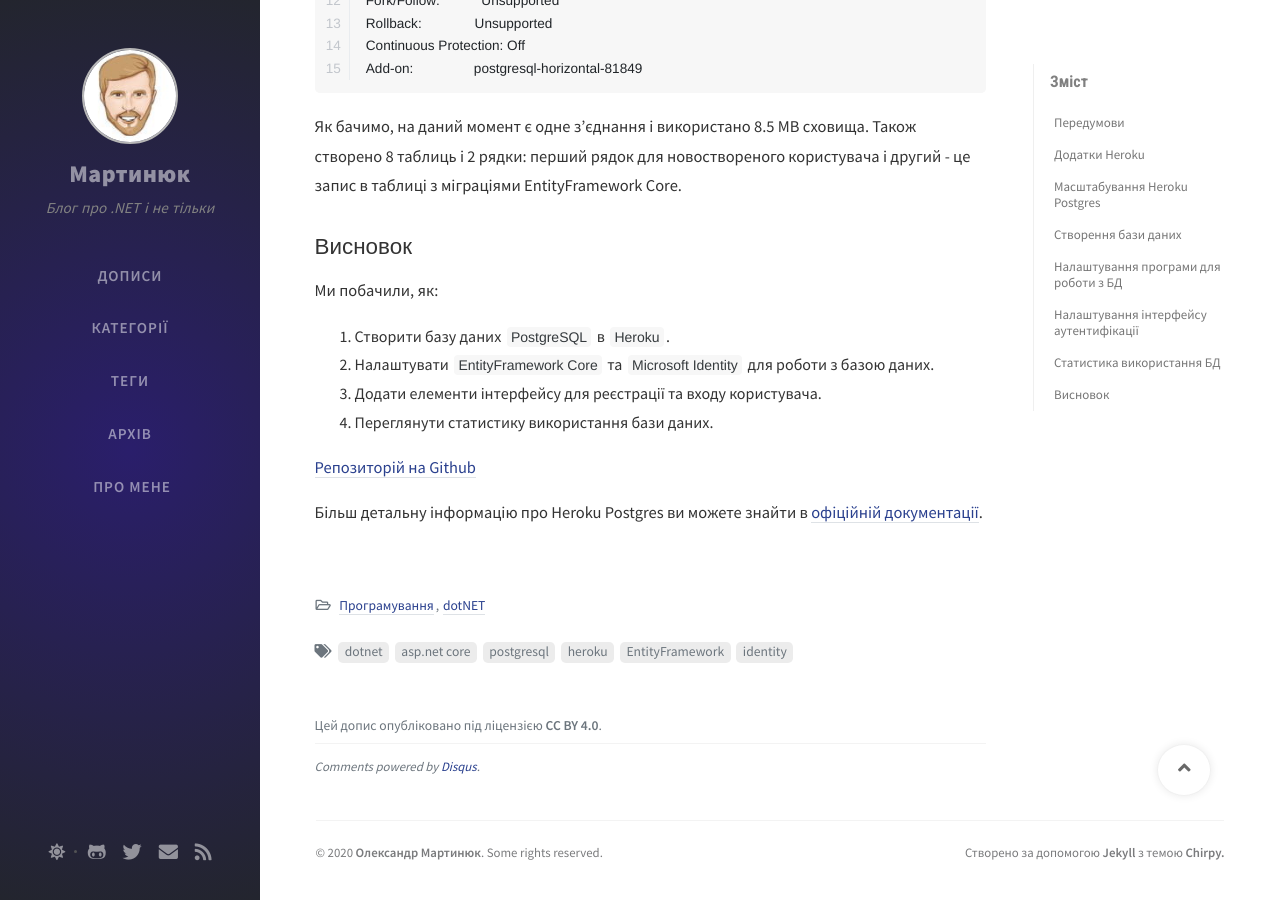
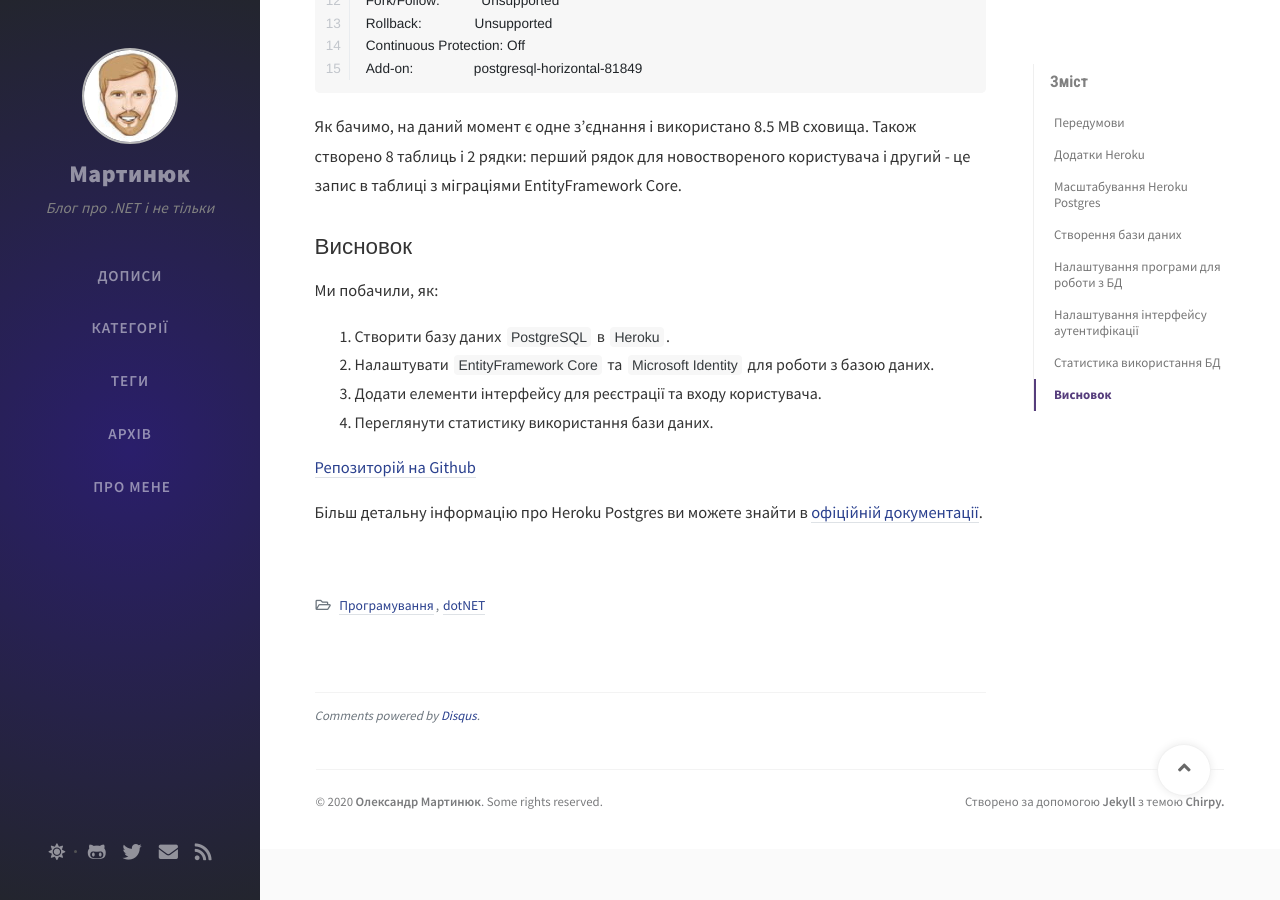
Before and after one commit to olesmartyniuk/olesmartyniuk.github.io, a Jekyll site: the page built from _posts/2020-07-28-add-database-to-app-in-heroku.md, in a window 1280 px wide and 900 px high, scrolled down 10275 px. Built offline with Jekyll 4.4.1, drawn with Linux system fonts in a browser that asks for light colours; nearby versions of some CDN libraries; some web fonts are replaced; comment, search, counter and statistics services are not loaded.

Commit message:
Hide license and tags

```diff
--- a/_config.yml
+++ b/_config.yml
@@ -63,6 +63,7 @@
   show_share_buttons: false
   show_prev_next_posts: false
   show_related_posts: false
+  show_tags: false
 
 # Prefer color scheme setting, available values:
 #
--- a/_data/rights.yml
+++ b/_data/rights.yml
@@ -3,6 +3,7 @@
 license:
   name: CC BY 4.0
   link: "https://creativecommons.org/licenses/by/4.0/"
+  show: false
 
 brief: Some rights reserved.
 
--- a/_layouts/post.html
+++ b/_layouts/post.html
@@ -60,6 +60,7 @@
         {% endif %}
 
         <!-- tags -->
+        {% if site.navigation.show_tags %}
           {% if page.tags.size > 0 %}
           <div class="post-tags">
             <i class="fa fa-tags fa-fw mr-1"></i>
@@ -71,10 +72,11 @@
             {% endfor %}
           </div>
           {% endif %}
+        {% endif %}
 
         <div class="post-tail-bottom
           d-flex justify-content-between align-items-center pt-5 pb-2">
-          {% if site.data.rights.license %}
+          {% if site.data.rights.license.show %}
           <div class="license-wrapper">
             Цей допис опубліковано під ліцензією
             <a href="{{ site.data.rights.license.link }}">{{ site.data.rights.license.name }}</a>.
```
Lines whose indentation alone changed are shown as unchanged.
